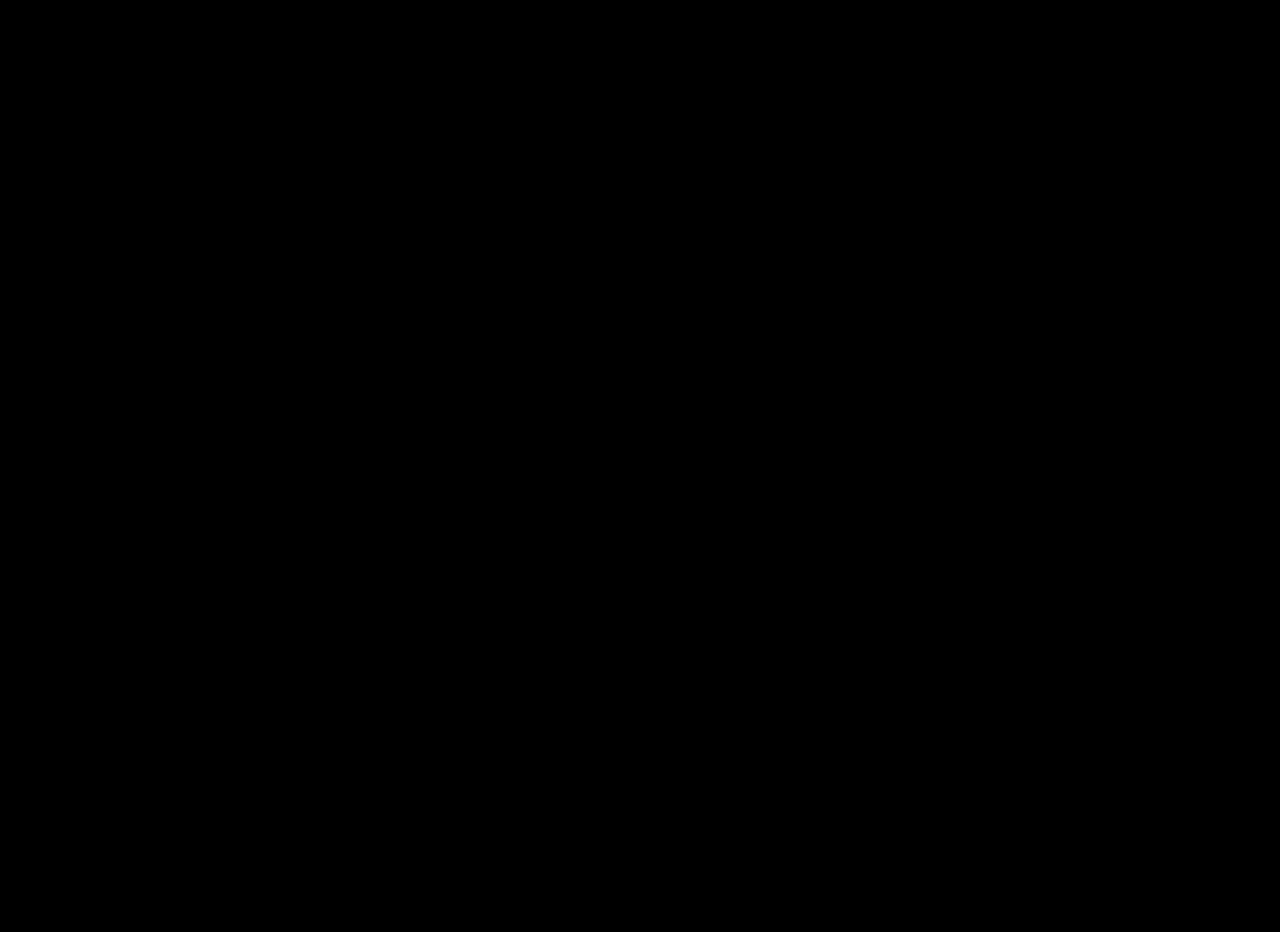
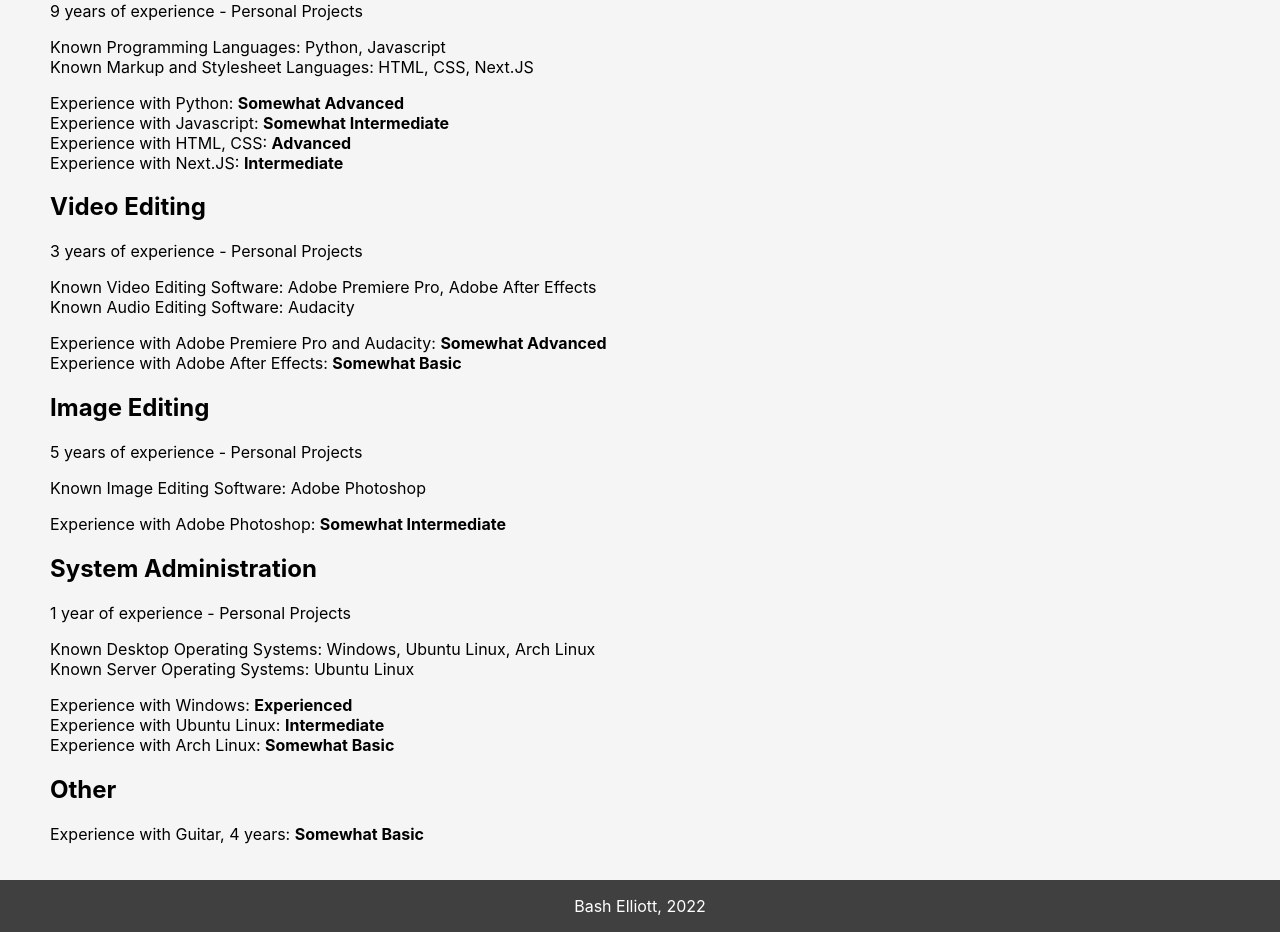
Before and after one commit to rackodo/rackodo-home-page, a Next.js app: page / in a window 1280 px wide. Shown: the part 2340-3272 px from the top of the page. Before the commit the page ends 2273 px from the top, so only its background shows below. Built offline with nearby package versions, Linux system fonts and the light colour scheme.

Commit message:
easy money

```diff
--- /dev/null
+++ b/components/skills.js
@@ -0,0 +1,90 @@
+const Skills = () => {
+	return (
+		<div className="skills">
+			<h1>My Skills</h1>
+			<SkillList title="Coding">
+				<p>
+					9 years of experience - Personal Projects
+				</p>
+				<p>
+					Known Programming Languages: Python, Javascript<br />
+					Known Markup and Stylesheet Languages: HTML, CSS, Next.JS
+				</p>
+				<ul>
+					<SkillPoint skill="Python" experience="Somewhat Advanced" />
+					<SkillPoint skill="Javascript" experience="Somewhat Intermediate" />
+					<SkillPoint skill="HTML, CSS" experience="Advanced" />
+					<SkillPoint skill="Next.JS" experience="Intermediate" />
+				</ul>
+			</SkillList>
+			<SkillList title="Video Editing">
+				<p>
+					3 years of experience - Personal Projects
+				</p>
+				<p>
+					Known Video Editing Software: Adobe Premiere Pro, Adobe After Effects<br />
+					Known Audio Editing Software: Audacity
+				</p>
+				<ul>
+					<SkillPoint skill="Adobe Premiere Pro and Audacity" experience="Somewhat Advanced" />
+					<SkillPoint skill="Adobe After Effects" experience="Somewhat Basic" />
+				</ul>
+			</SkillList>
+			<SkillList title="Image Editing">
+				<p>
+					5 years of experience - Personal Projects
+				</p>
+				<p>
+					Known Image Editing Software: Adobe Photoshop
+				</p>
+				<ul>
+					<SkillPoint skill="Adobe Photoshop" experience="Somewhat Intermediate" />
+				</ul>
+			</SkillList>
+			<SkillList title="System Administration">
+				<p>
+					1 year of experience - Personal Projects
+				</p>
+				<p>
+					Known Desktop Operating Systems: Windows, Ubuntu Linux, Arch Linux<br />
+					Known Server Operating Systems: Ubuntu Linux
+				</p>
+				<ul>
+					<SkillPoint skill="Windows" experience="Experienced" />
+					<SkillPoint skill="Ubuntu Linux" experience="Intermediate" />
+					<SkillPoint skill="Arch Linux" experience="Somewhat Basic" />
+				</ul>
+			</SkillList>
+			<SkillList title="Other">
+				<ul>
+					<SkillPoint skill="Guitar, 4 years" experience="Somewhat Basic" />
+				</ul>
+			</SkillList>
+		</div>
+	)
+}
+
+const SkillList = ({title, children}) => {
+	return (
+		<div className="skillList">
+			<h2>
+				{title}
+			</h2>
+			{children}
+		</div>
+	)
+}
+
+const SkillPoint = ({skill, experience}) => {
+	return (
+		<li>Experience with {skill}: <span className="skillExperience">{experience}</span></li>
+	)
+}
+
+const SkillKnown = ({talent, skills}) => {
+	return (
+		<p>Known {talent}: {skills}</p>
+	)
+}
+
+export default Skills
--- a/pages/_app.js
+++ b/pages/_app.js
@@ -3,6 +3,7 @@
 import '../styles/Headpanel.css'
 import '../styles/Info.css'
 import '../styles/Works.css'
+import '../styles/Skills.css'
 import '../styles/Footer.css'
 
 function MyApp({ Component, pageProps }) {
--- a/pages/index.js
+++ b/pages/index.js
@@ -3,6 +3,7 @@
 import HeadInfo from '../components/headinfo'
 import Info from '../components/info'
 import Works, {WorksItem} from '../components/works'
+import Skills from '../components/skills'
 import Footer from '../components/footer'
 
 export default function Home() {
@@ -42,6 +43,7 @@
 					<p>Nothing in the works right now...</p>
 				</WorksItem>
 			</Works>
+			<Skills />
 			<Footer />
 		</div>
 	)
--- /dev/null
+++ b/styles/Skills.css
@@ -0,0 +1,18 @@
+.skills {
+    display: block;
+    padding: 20px 50px;
+    background-color: #f5f5f5;
+}
+
+.skills h1 {
+    font-size: 2em;
+}
+
+.skillExperience {
+    font-weight: bold;
+}
+
+.skillList ul {
+    padding: 0;
+    list-style-type: none;
+}
--- a/styles/Works.css
+++ b/styles/Works.css
@@ -3,8 +3,11 @@
     text-align: center;
     border-bottom: 1px solid #e5e5e5;
     padding: 10px;
-    font-size: 1.2em;
     font-weight: bold;
+}
+
+.worksHeader h1 {
+    font-size: 2em;
 }
 
 .works {
```
